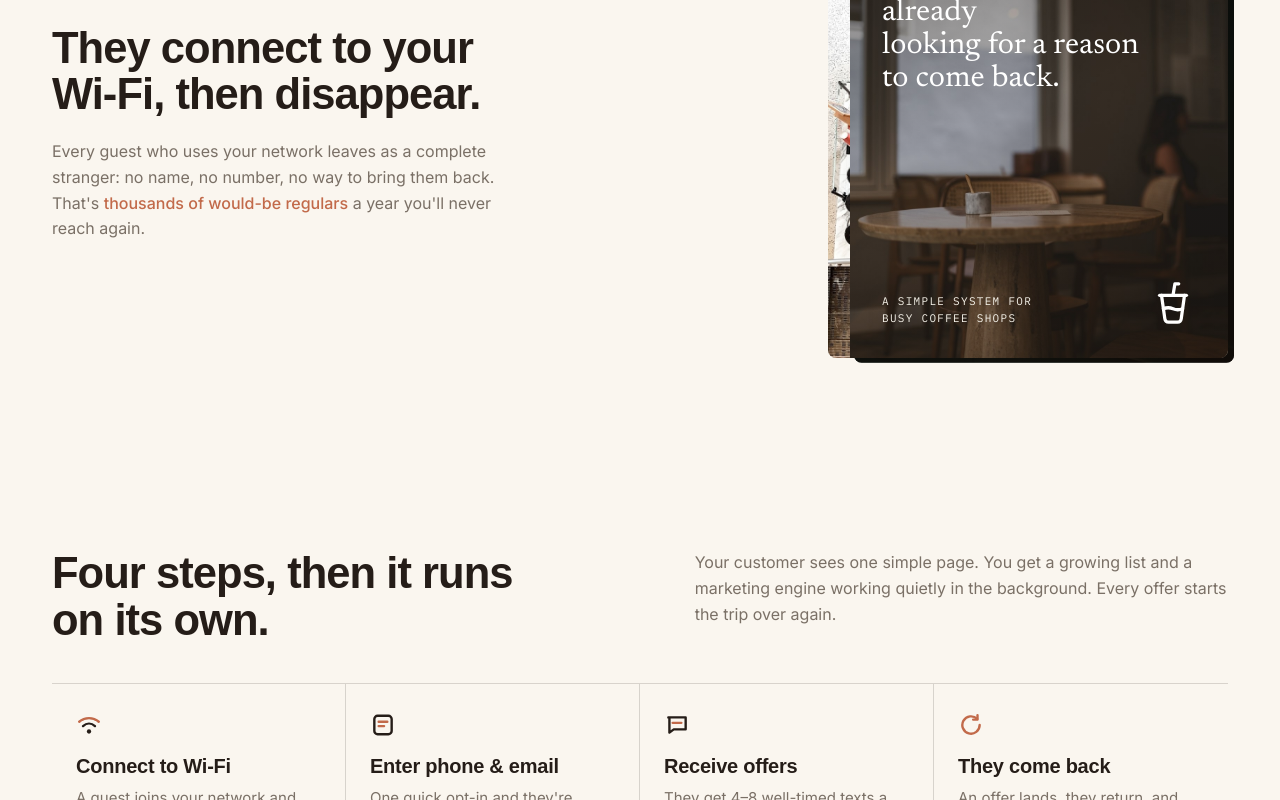
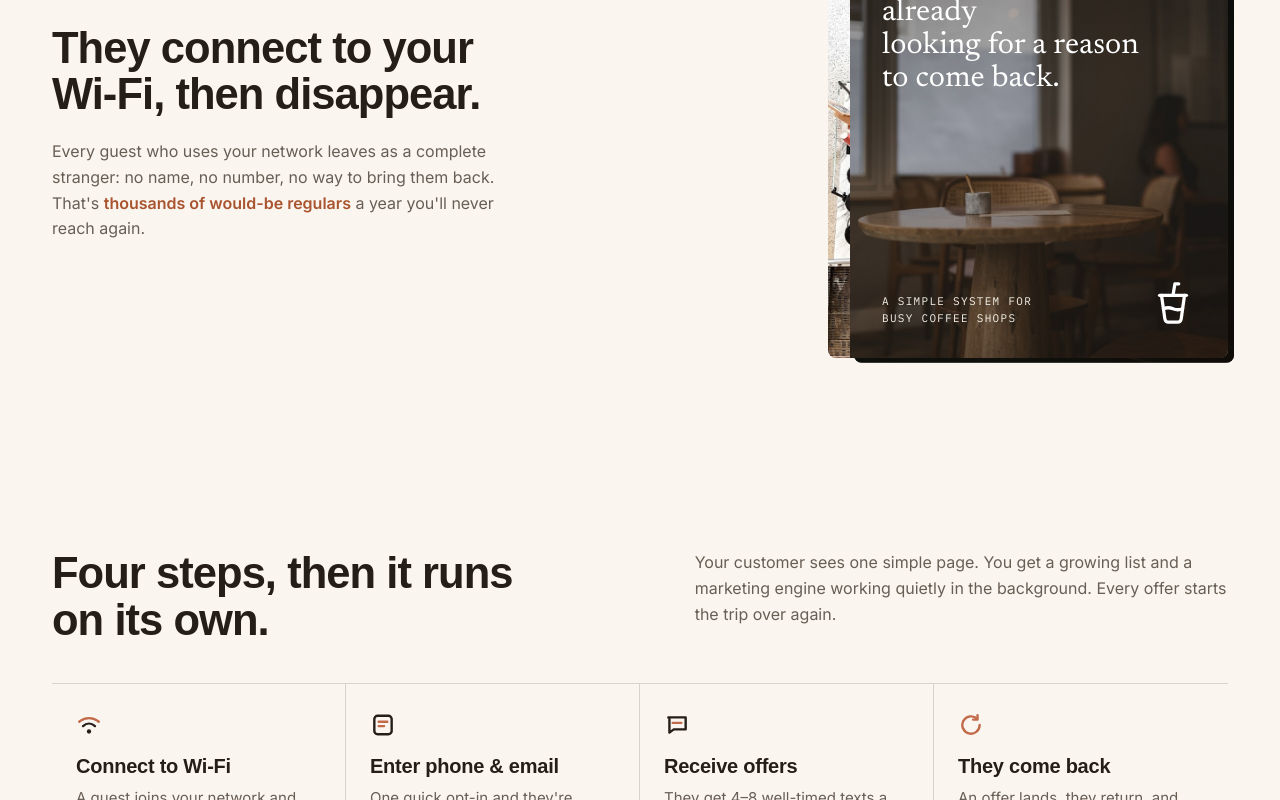
Before and after one commit to Keyik17/coffeeshopidea, a website: page index.html in a window 1280 px wide. Shown: the part 1820-2620 px from the top of the page. Drawn offline with Linux system fonts and the light colour scheme; a web font is replaced by a local one.

Commit message:
Contrast fixes and no overscroll bounce

```diff
--- a/index.html
+++ b/index.html
@@ -20,7 +20,7 @@
   --clay-ink:#A9542F;
   --latte:#F1E6D6;
   --oat:#FAF6EF;
-  --warm:#7A7066;
+  --warm:#675E55;
   --white:#FFFDFA;
   --line:#E3D7C5;
   --rule:rgba(37,29,24,.16);
@@ -139,7 +139,7 @@ a:focus-visible,button:focus-visible,summary:focus-visible{outline:3px solid var
 @media (max-width:860px){.prob-split{grid-template-columns:1fr;gap:34px}}
 .prob-text h2{font-size:clamp(1.9rem,3.4vw,2.7rem);font-weight:700;letter-spacing:-.02em;line-height:1.05;margin-bottom:22px}
 .prob-text p{font-size:16px;color:var(--warm);max-width:48ch;line-height:1.6}
-.prob-text em{font-style:normal;color:var(--clay);font-weight:500}
+.prob-text em{font-style:normal;color:var(--clay-ink);font-weight:600}
 .prob-stack{position:relative;aspect-ratio:480/540;width:400px;max-width:100%;justify-self:end;cursor:pointer;outline:none}
 @media (max-width:860px){.prob-stack{width:100%;max-width:400px;justify-self:start}}
 .stack-front,.stack-back{position:absolute;inset:0;border-radius:var(--r);overflow:hidden;transition:transform .65s cubic-bezier(.4,0,.2,1),opacity .55s ease}
```
